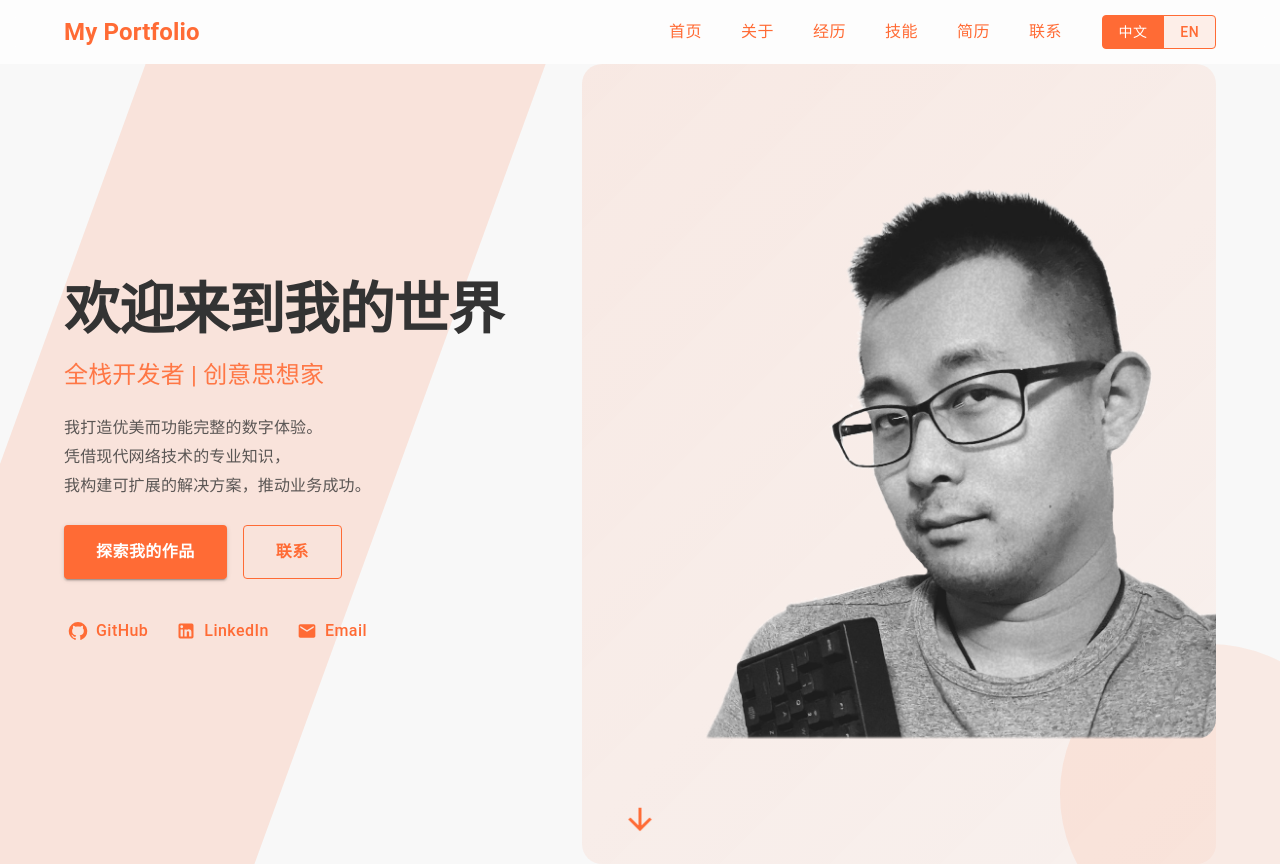
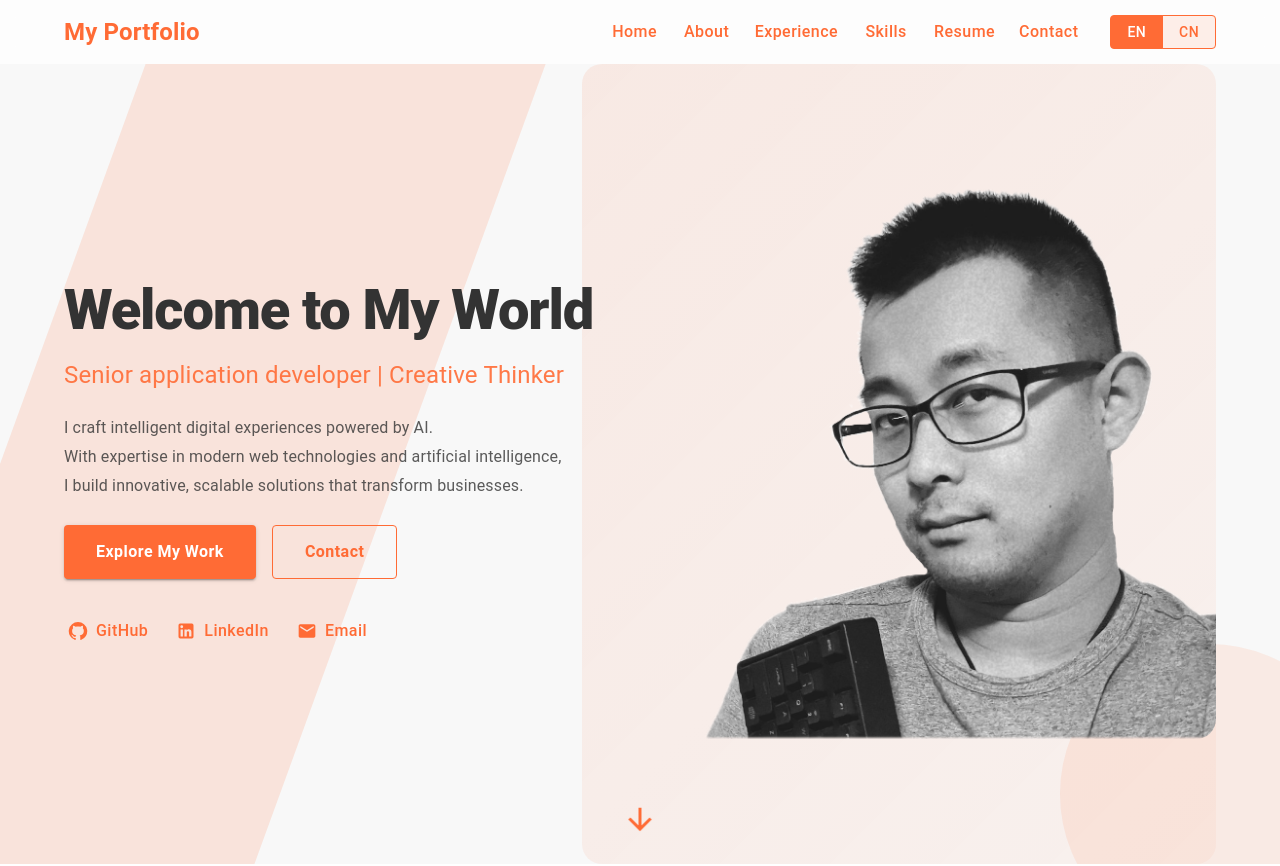
Before and after one commit to yc09od/resume, a Next.js app: page / in a window 1280 px wide. Shown: the top 866 px of the page. Built offline with nearby package versions, Linux system fonts and the light colour scheme.

Commit message:
update langurage selection acation

```diff
--- /dev/null
+++ b/app/components/DynamicTitle.tsx
@@ -0,0 +1,18 @@
+'use client';
+
+import { useEffect } from 'react';
+import { useLanguage } from '@/context/LanguageContext';
+
+export default function DynamicTitle() {
+  const { language, t } = useLanguage();
+
+  useEffect(() => {
+    // Update document title
+    document.title = t.metadata.title;
+
+    // Update html lang attribute
+    document.documentElement.lang = language;
+  }, [language, t]);
+
+  return null;
+}
--- a/app/components/Navbar.tsx
+++ b/app/components/Navbar.tsx
@@ -106,11 +106,11 @@ export default function Navbar() {
               },
             }}
           >
-            <ToggleButton value="zh" sx={{ px: 2, py: 0.5 }}>
-              中文
-            </ToggleButton>
             <ToggleButton value="en" sx={{ px: 2, py: 0.5 }}>
               EN
+            </ToggleButton>
+            <ToggleButton value="zh" sx={{ px: 2, py: 0.5 }}>
+              CN
             </ToggleButton>
           </ToggleButtonGroup>
         </Toolbar>
--- a/app/layout.tsx
+++ b/app/layout.tsx
@@ -2,6 +2,7 @@ import type { Metadata } from "next";
 import { Geist, Geist_Mono } from "next/font/google";
 import "./globals.css";
 import { Providers } from "./providers";
+import DynamicTitle from "./components/DynamicTitle";
 
 const geistSans = Geist({
   variable: "--font-geist-sans",
@@ -14,8 +15,8 @@ const geistMono = Geist_Mono({
 });
 
 export const metadata: Metadata = {
-  title: "个人网站 | 个人作品集",
-  description: "我的个人网站和作品集",
+  title: "Personal Website | Portfolio",
+  description: "My personal website and portfolio",
 };
 
 export default function RootLayout({
@@ -27,6 +28,7 @@ export default function RootLayout({
     <html lang="zh">
       <body className={`${geistSans.variable} ${geistMono.variable}`}>
         <Providers>
+          <DynamicTitle />
           {children}
         </Providers>
       </body>
--- a/docker-compose.yml
+++ b/docker-compose.yml
@@ -6,7 +6,7 @@ services:
       context: .
       dockerfile: Dockerfile
     ports:
-      - "3000:3000"
+      - "3001:3000"
     environment:
       - NODE_ENV=production
     restart: unless-stopped
--- a/src/context/LanguageContext.tsx
+++ b/src/context/LanguageContext.tsx
@@ -20,7 +20,7 @@ const translations = {
 };
 
 export function LanguageProvider({ children }: { children: React.ReactNode }) {
-  const [language, setLanguageState] = useState<Language>('zh');
+  const [language, setLanguageState] = useState<Language>('en');
 
   // Initialize language from localStorage on mount
   useEffect(() => {
--- a/src/locales/en.json
+++ b/src/locales/en.json
@@ -1,4 +1,8 @@
 {
+  "metadata": {
+    "title": "Personal Website | Portfolio",
+    "description": "My personal website and portfolio"
+  },
   "nav": {
     "home": "Home",
     "about": "About",
@@ -10,7 +14,7 @@
   "hero": {
     "title": "Welcome to My World",
     "subtitle": "Senior application developer | Creative Thinker",
-    "description": "I craft beautiful, functional digital experiences.\nWith expertise in modern web technologies,\nI build scalable solutions that drive business success.",
+    "description": "I craft intelligent digital experiences powered by AI.\nWith expertise in modern web technologies and artificial intelligence,\nI build innovative, scalable solutions that transform businesses.",
     "cta": "Explore My Work",
     "scroll": "Scroll to discover more"
   },
--- a/src/locales/zh.json
+++ b/src/locales/zh.json
@@ -1,4 +1,8 @@
 {
+  "metadata": {
+    "title": "个人网站 | 个人作品集",
+    "description": "我的个人网站和作品集"
+  },
   "nav": {
     "home": "首页",
     "about": "关于",
@@ -10,7 +14,7 @@
   "hero": {
     "title": "欢迎来到我的世界",
     "subtitle": "全栈开发者 | 创意思想家",
-    "description": "我打造优美而功能完整的数字体验。\n凭借现代网络技术的专业知识，\n我构建可扩展的解决方案，推动业务成功。",
+    "description": "我打造由 AI 驱动的智能数字体验。\n凭借现代网络技术与人工智能的专业知识，\n我构建创新的、可扩展的解决方案，助力业务转型。",
     "cta": "探索我的作品",
     "scroll": "向下滚动了解更多"
   },
```
